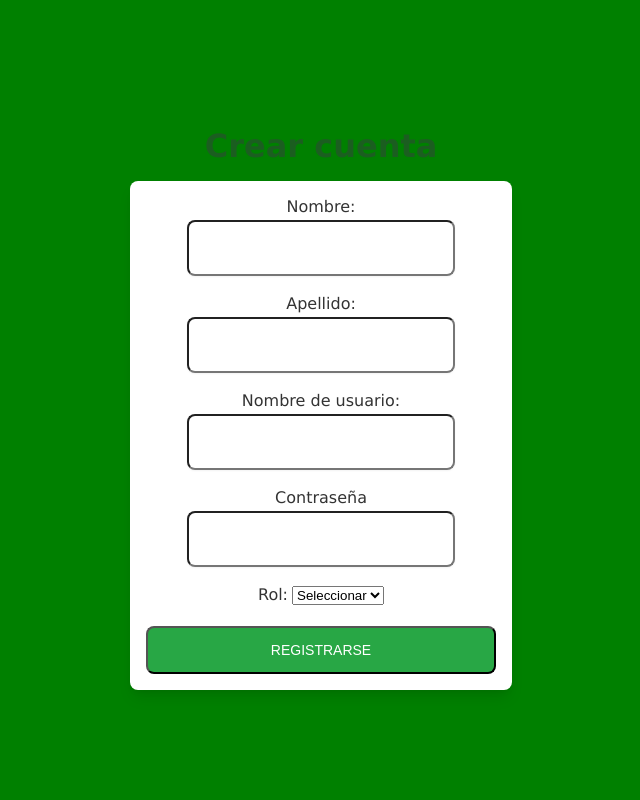
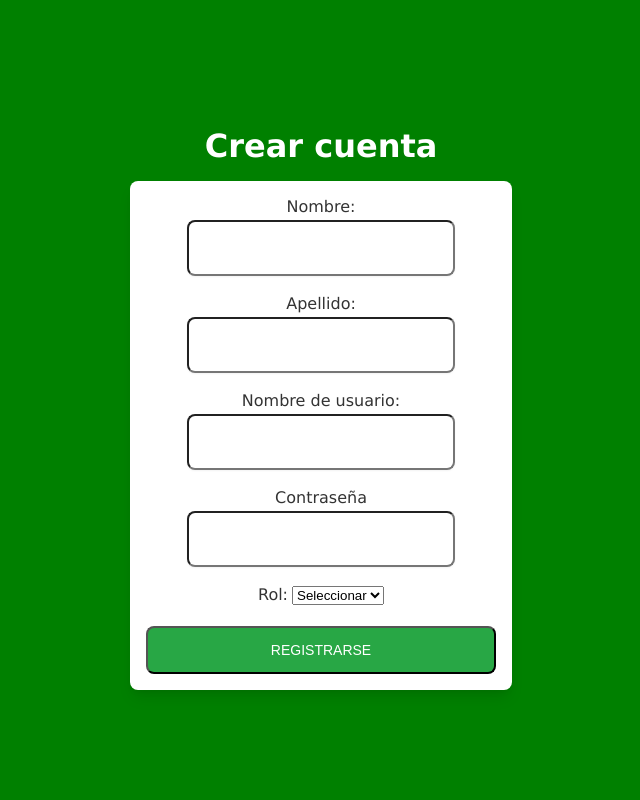
Before and after one commit to matiasjrodriguez/unlu-bnb, a Flask app: page /signup in a window 1280 px wide. Shown: the whole page, without its empty margins (319-959 px from the left). Run offline with Flask 3, Linux system fonts and the light colour scheme; parts of the project's set-up code (start-up, migrations or seed data) failed here and were passed over; some libraries are stand-ins or nearby versions.

Commit message:
corrección de colores de titulos

```diff
--- a/static/styles/login.css
+++ b/static/styles/login.css
@@ -40,7 +40,7 @@ background-color: #fff;
   line-height: 1.75rem;
   font-weight: 600;
   text-align: center;
-  color: #1b5e20;
+  color: #ffffff;
 }
 
 .input {
--- a/static/styles/signup.css
+++ b/static/styles/signup.css
@@ -39,7 +39,7 @@ background-color: #fff;
   line-height: 1.75rem;
   font-weight: 600;
   text-align: center;
-  color: #1b5e20;
+  color: #ffffff;
 }
 
 .tag {
```
